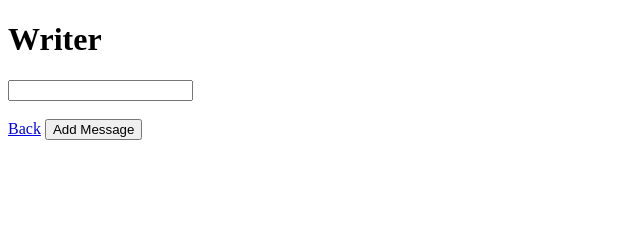
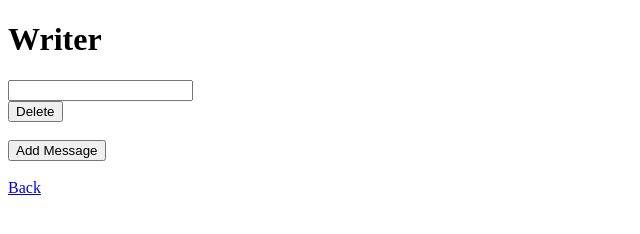
Before and after one commit to Kama-1/comp4537_lab02, a website: page html/writer.html in a window 1280 px wide. Both pictures are taken after a click on the button "Add Message". Shown: the whole page, without its empty margins (0-640 px from the left). Drawn offline with Linux system fonts and the light colour scheme.

Commit message:
adding/deleting html in writer

```diff
--- a/html/writer.html
+++ b/html/writer.html
@@ -9,12 +9,17 @@
 </head>
 <body>
 <h1>Writer</h1>
-<div id="message-list"></div>
+<div id="message-group">
+    <div id="message-list"></div>
+    <div id="delete-list"></div>
+</div>
+
+<br/>
 <div id="button-container"></div>
 
-<br>
+<br/>
 <a href="../index.html">Back</a>
 
-<script src="../js/writer.js"></script>
+<script src="../js/writer.js" type="module"></script>
 </body>
 </html>
--- a/js/components/message.js
+++ b/js/components/message.js
@@ -1,4 +1,4 @@
-export class message {
+export class Message {
     constructor(id, message) {
         this.id = id;
         this.message = message;
@@ -7,4 +7,8 @@ export class message {
     getJSON() {
         return JSON.parse(JSON.stringify(this.message));
     }
+
+    static JSONToMessageArray (json) {
+
+    }
 }
--- /dev/null
+++ b/js/storageManager.js
@@ -0,0 +1,12 @@
+export class StorageManager {
+    constructor() {}
+
+    loadMessages() {
+
+    }
+
+    saveMessage(id, message) {
+
+    }
+
+}
--- a/js/writer.js
+++ b/js/writer.js
@@ -1,27 +1,71 @@
+import {StorageManager} from './storageManager.js';
+import {Message} from "./components/message.js";
+
+class Writer {
+    constructor() {
+        this.storageManager = new StorageManager();
+        const jsonMessages = this.storageManager.loadMessages();
+        this.messages = Message.JSONToMessageArray(jsonMessages) || [];
+    }
+
+    deleteMessage(id) {
+        const deleteID = `delete-message-${id}`;
+        const messageBoxID = `message-box-${id}`;
+
+        const deleteBoxContainer = document.getElementById('delete-list');
+        const messageBoxContainer = document.getElementById('message-list');
+        const deleteButton = document.getElementById(deleteID);
+        const messageBox = document.getElementById(messageBoxID);
+
+        deleteBoxContainer.removeChild(deleteButton);
+        messageBoxContainer.removeChild(messageBox);
+
+        this.messages.splice(id, 1);
+    }
+
+    createDeleteButton(messageID) {
+        const button = document.createElement("button");
+        button.addEventListener("click", this.deleteMessage.bind(null, messageID));
+        button.setAttribute('class', 'delete-button');
+        button.setAttribute('id', `delete-message-${messageID}`);
+        button.innerText = "Delete";
+        return button;
+    }
+
+    addNewMessageBox() {
+        const messageBox = document.createElement('input');
+        const messageBoxContainer = document.getElementById('message-list');
+        const newMessageBoxID = this.messages.length;
+
+        messageBox.type = 'text';
+        messageBox.setAttribute('class', 'message-box');
+        messageBox.setAttribute('id', `message-box-${newMessageBoxID}`);
+
+        const deleteButton = this.createDeleteButton(newMessageBoxID);
+        const deleteBoxContainer = document.getElementById('delete-list');
 
 
-function addNewMessageBox() {
-    const messageBox = document.createElement('input');
-    const messageBoxContainer = document.getElementById('message-list');
-    messageBox.type = 'text';
-    messageBox.setAttribute('class', 'message-box');
-
-
+        this.messages[newMessageBoxID] = new Message(newMessageBoxID, messageBox.innerText);
         messageBoxContainer.appendChild(messageBox);
+        deleteBoxContainer.appendChild(deleteButton);
     }
 
-function createAddButton() {
+    createAddButton() {
         const button = document.createElement("button");
-    button.addEventListener("click", addNewMessageBox);
+        button.addEventListener("click", this.addNewMessageBox.bind(this));
         button.setAttribute("id", "add-message");
         button.innerText = "Add Message";
         return button;
     }
 
-function addStartingButton() {
-    const addButton = createAddButton();
+    addStartingButton() {
+        const addButton = this.createAddButton();
         const buttonContainer = document.getElementById('button-container');
-    document.body.appendChild(addButton);
+        buttonContainer.appendChild(addButton);
     }
 
-addStartingButton();
+}
+
+
+const writer = new Writer();
+writer.addStartingButton();
--- a/package.json
+++ b/package.json
@@ -9,6 +9,7 @@
   "private": true,
   "dependencies": {
     "dotenv": "^17.4.2",
-    "express": "^5.2.1"
+    "express": "^5.2.1",
+    "path": "^0.12.7"
   }
 }
```
Also changed, not shown: js/reader.js (added, +10 -0 lines), 1 other file. Lines whose indentation alone changed are shown as unchanged.
